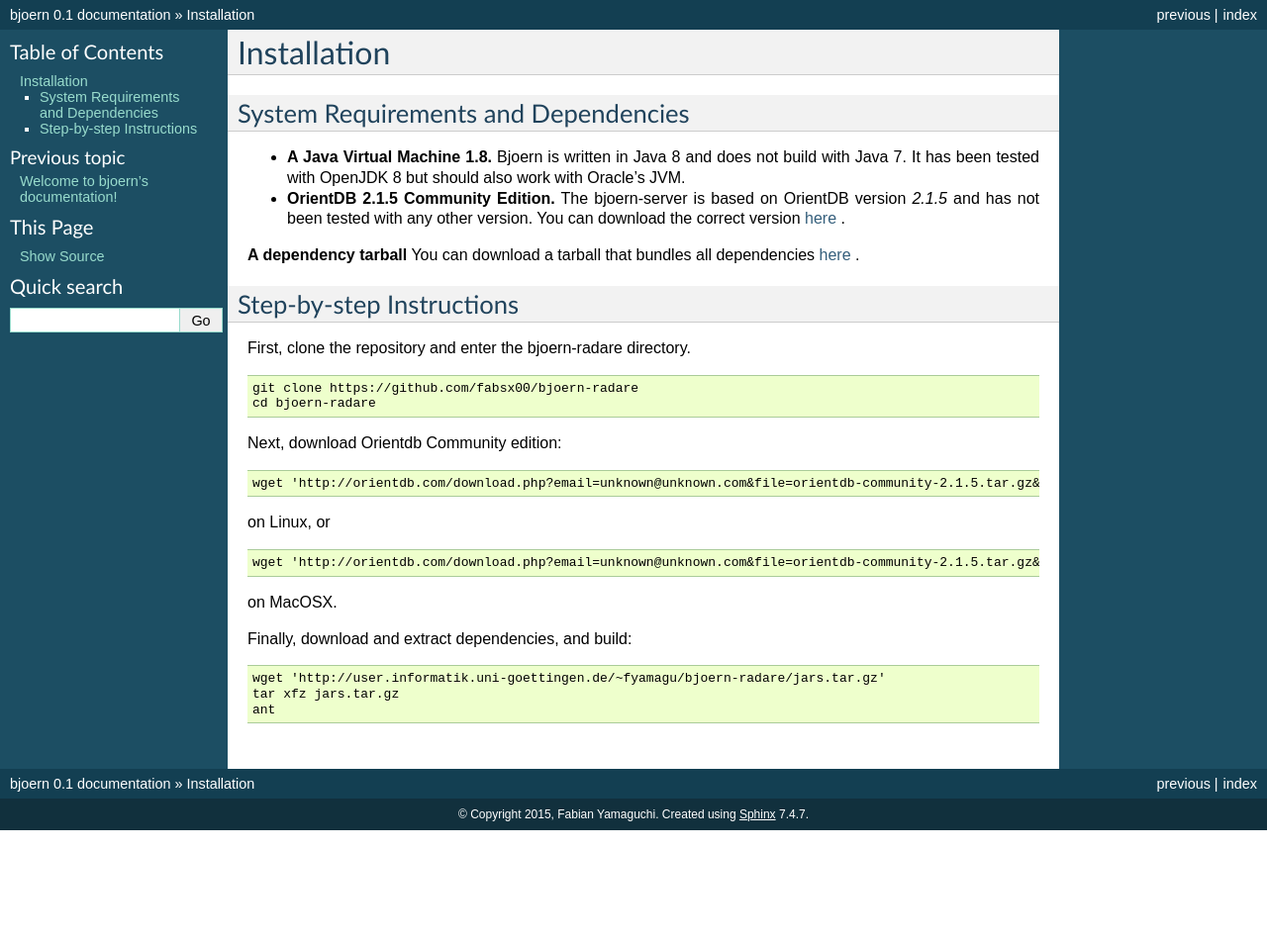
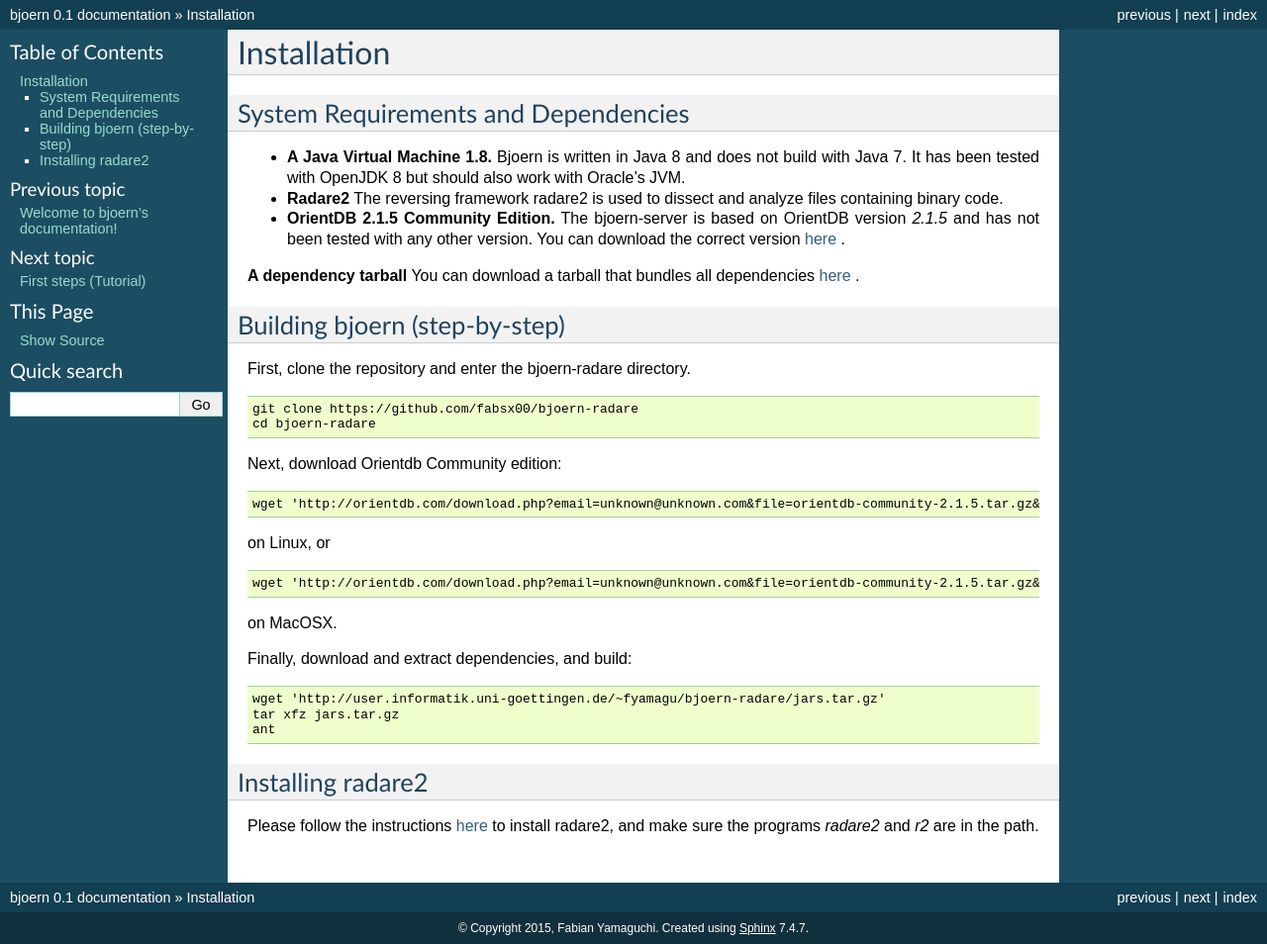
Before and after one commit to octopus-platform/bjoern, a Sphinx documentation site: the page built from docs/source/installation.rst, in a window 1280 px wide. Shown: the whole page at 99% size. Built offline with Sphinx 7.4.7, drawn with Linux system fonts in a browser that asks for light colours; before the commit the page ends 900 px from its top, so only the background shows below that.

Commit message:
More work on docs.

```diff
--- /dev/null
+++ b/docs/source/architecture.rst
@@ -0,0 +1,2 @@
+Architecture
+------------
--- /dev/null
+++ b/docs/source/firststeps.rst
@@ -0,0 +1,2 @@
+First steps (Tutorial)
+----------------------
--- a/docs/source/index.rst
+++ b/docs/source/index.rst
@@ -9,6 +9,11 @@
 	:maxdepth: 2
 
 	installation
+	firststeps
+	architecture
+	querying
+	plugins
+
 ..
    Indices and tables
    ==================
--- a/docs/source/installation.rst
+++ b/docs/source/installation.rst
@@ -8,6 +8,9 @@
   not build with Java 7. It has been tested with OpenJDK 8 but should
   also work with Oracle's JVM.
 
+- **Radare2** The reversing framework radare2 is used to dissect and
+  analyze files containing binary code.
+
 - **OrientDB 2.1.5 Community Edition.** The bjoern-server is based on
   OrientDB version *2.1.5* and has not been tested with any other
   version. You can download the correct version
@@ -17,8 +20,8 @@
 dependencies
 `here <http://user.informatik.uni-goettingen.de/~fyamagu/bjoern-radare/jars.tar.gz>`_ .
 
-Step-by-step Instructions
----------------------------
+Building bjoern (step-by-step)
+------------------------------
 
 First, clone the repository and enter the bjoern-radare directory.
 
@@ -48,3 +51,10 @@
 	wget 'http://user.informatik.uni-goettingen.de/~fyamagu/bjoern-radare/jars.tar.gz'
 	tar xfz jars.tar.gz
 	ant
+
+Installing radare2
+------------------
+
+Please follow the instructions `here
+<http://www.radare.org/r/down.html>`_ to install radare2, and make
+sure the programs `radare2` and `r2` are in the path.
--- /dev/null
+++ b/docs/source/plugins.rst
@@ -0,0 +1,2 @@
+Writing Plugins for Bjoern
+--------------------------
--- /dev/null
+++ b/docs/source/querying.rst
@@ -0,0 +1,2 @@
+Querying and Custom Steps
+-------------------------
```
